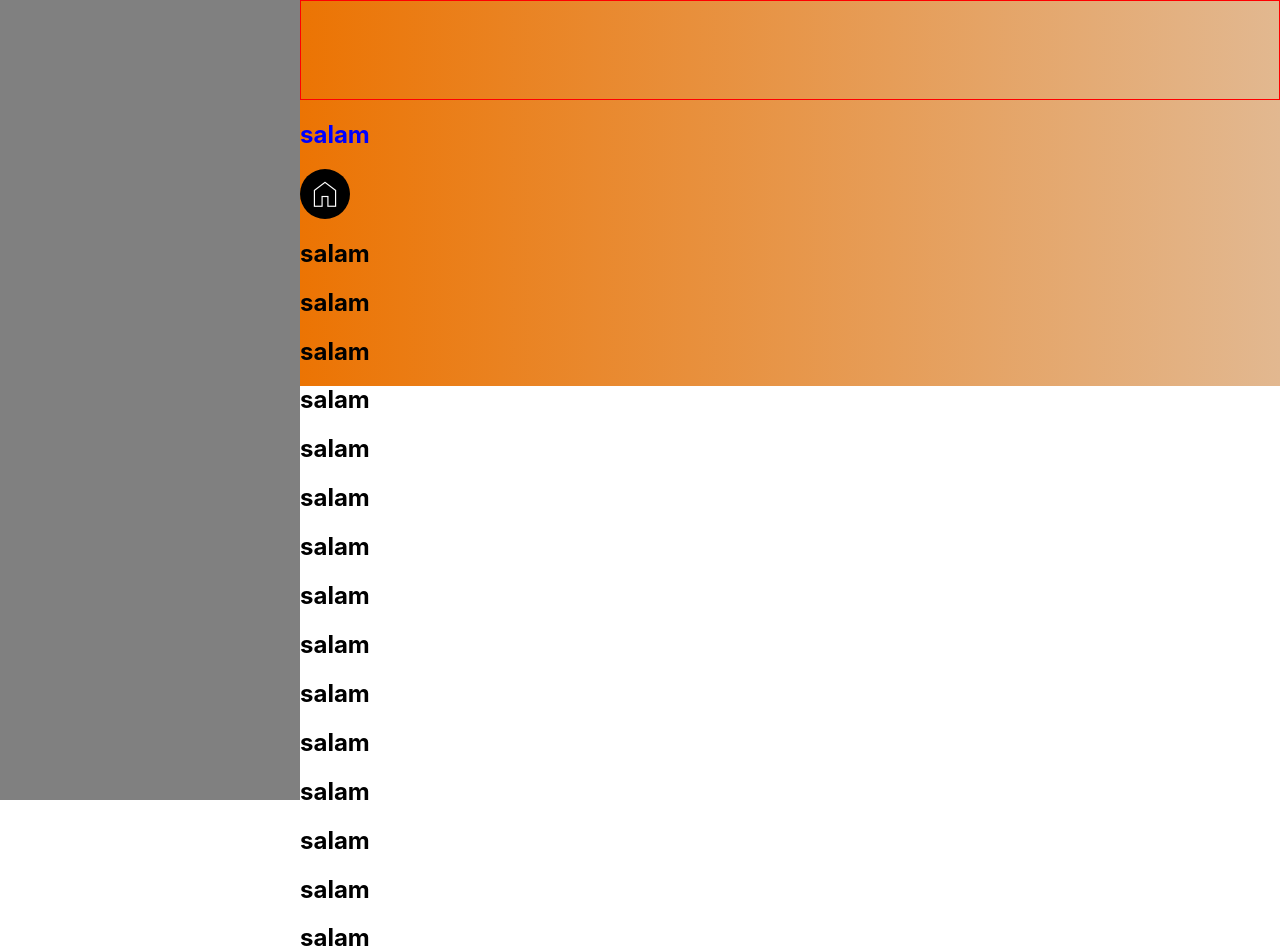
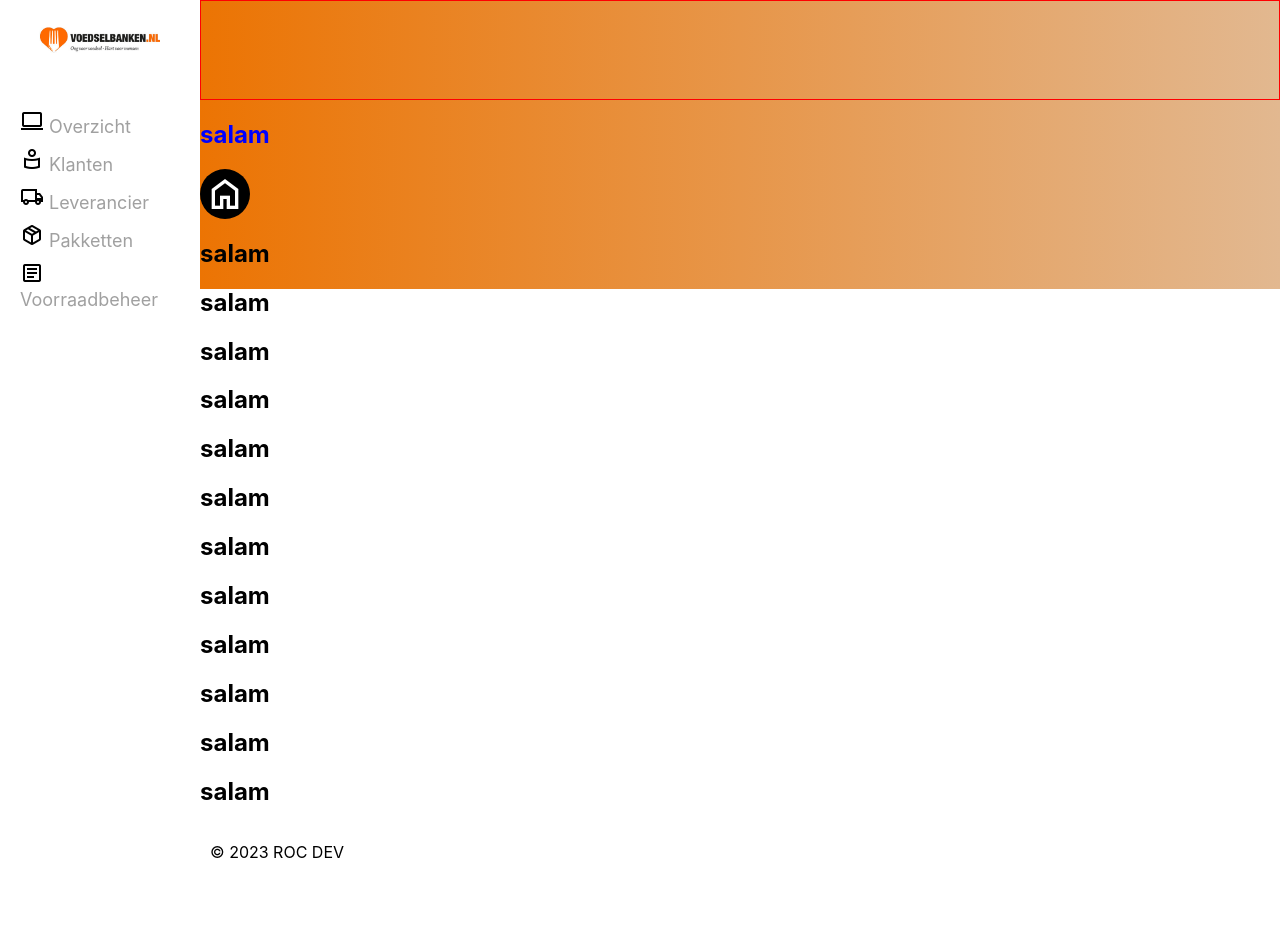
Before and after one commit to hghanbari/Vooedselbank-Maaskantje, a React (Create React App) app: page / in a window 1280 px wide. Shown: the top 952 px of the page. After the commit the page ends 876 px from the top, so only its background shows below. Built offline with nearby package versions, Linux system fonts and the light colour scheme.

Commit message:
Sidebar style complete

```diff
--- a/package.json
+++ b/package.json
@@ -10,6 +10,7 @@
     "@testing-library/user-event": "^13.5.0",
     "react": "^18.2.0",
     "react-dom": "^18.2.0",
+    "react-router-dom": "^6.18.0",
     "react-scripts": "5.0.1",
     "styled-components": "^6.1.1",
     "web-vitals": "^2.1.4"
--- a/src/App.js
+++ b/src/App.js
@@ -21,13 +21,6 @@ function App() {
               <span class="material-symbols-outlined">home</span>
             </div>
           </div>
-
-          <h2>salam</h2>
-          <h2>salam</h2>
-          <h2>salam</h2>
-          <h2>salam</h2>
-          <h2>salam</h2>
-          <h2>salam</h2>
           <h2>salam</h2>
           <h2>salam</h2>
           <h2>salam</h2>
--- a/src/footer.js
+++ b/src/footer.js
@@ -1,5 +1,11 @@
 import * as React from "react";
 
 export default function Footer() {
-  return <div className="app-footer"></div>;
+  return (
+    <div className="app-footer">
+      <div className="footer-content">
+        <p>© 2023 ROC DEV</p>
+      </div>
+    </div>
+  );
 }
--- a/src/index.js
+++ b/src/index.js
@@ -1,6 +1,6 @@
 import React from "react";
 import ReactDOM from "react-dom/client";
-import "./index.css";
+import "./styles/index.css";
 import App from "./App";
 
 const root = ReactDOM.createRoot(document.getElementById("root"));
--- a/src/sidebar.js
+++ b/src/sidebar.js
@@ -1,5 +1,39 @@
 import * as React from "react";
+import Logo from "./images/logo-sidebar.jpg";
+import { Link } from "react-router-dom";
 
 export default function Sidebar() {
-  return <aside className="app-sidebar"></aside>;
+  return (
+    <aside className="app-sidebar">
+      <dive className="sidebar-content">
+        <div className="sidebar-logo">
+          <img className="logo" src={Logo} alt="Logo" />
+        </div>
+        <div className="sidebar-mine">
+          <ul className="list-main">
+            <li>
+              <span class="material-symbols-outlined">computer</span>
+              <a href="#">Overzicht</a>
+            </li>
+            <li>
+              <span class="material-symbols-outlined">for_you</span>
+              <a href="#">Klanten</a>
+            </li>
+            <li>
+              <span class="material-symbols-outlined">local_shipping</span>
+              <a href="#">Leverancier</a>
+            </li>
+            <li>
+              <span class="material-symbols-outlined">package_2</span>
+              <a href="#">Pakketten</a>
+            </li>
+            <li>
+              <span class="material-symbols-outlined">article</span>
+              <a href="#">Voorraadbeheer</a>
+            </li>
+          </ul>
+        </div>
+      </dive>
+    </aside>
+  );
 }
--- a/src/styles/main.css
+++ b/src/styles/main.css
@@ -1,5 +1,5 @@
 .material-symbols-outlined {
-  font-variation-settings: "FILL" 0, "wght" 100, "GRAD" 0, "opsz" 24;
+  font-variation-settings: "FILL" 0, "wght" 400, "GRAD" 0, "opsz" 24;
 }
 
 *,
@@ -22,8 +22,10 @@ body {
   display: flex;
   flex-direction: row;
   align-items: flex-start;
-  padding-left: 300px;
+  padding-left: 200px;
 }
+
+/* Body */
 
 .app-body {
   display: flex;
@@ -45,27 +47,48 @@ body {
   z-index: 1;
 }
 
+.body-content {
+  flex: 1 0 auto;
+}
+
+/* Sidebar */
+
 .app-sidebar {
-  width: 300px;
+  width: 200px;
   height: 100%;
-  background-color: grey;
+  background-color: white;
   position: fixed;
   top: 0;
   left: 0;
 }
 
+.logo {
+  width: 200px;
+}
+
+.sidebar-mine > ul {
+  list-style: none;
+  padding: 15px;
+  margin: 0;
+  font-size: large;
+}
+
+a {
+  text-decoration: none;
+  margin: 5px;
+  color: #a0a0a0;
+}
+
+li > span {
+  margin-top: 10px;
+  margin-left: 5px;
+}
+
+/* Header */
+
 .app-header {
   height: 100px;
   border: 1px solid red;
-}
-
-.body-content {
-  flex: 1 0 auto;
-}
-
-.app-footer {
-  height: 50px;
-  background-color: aquamarine;
 }
 
 .main-title {
@@ -87,3 +110,15 @@ body {
 .circle > .material-symbols-outlined {
   font-size: 40px;
 }
+
+/* Footer */
+
+.app-footer {
+  justify-content: end;
+  height: 50px;
+  background-color: white;
+}
+
+.footer-content {
+  margin: 10px;
+}
```
Also changed, not shown: src/images/logo-sidebar.jpg (added), src/styles/index.css (renamed from src/index.css), 1 other file (tests, documents, lock files or other folders).
